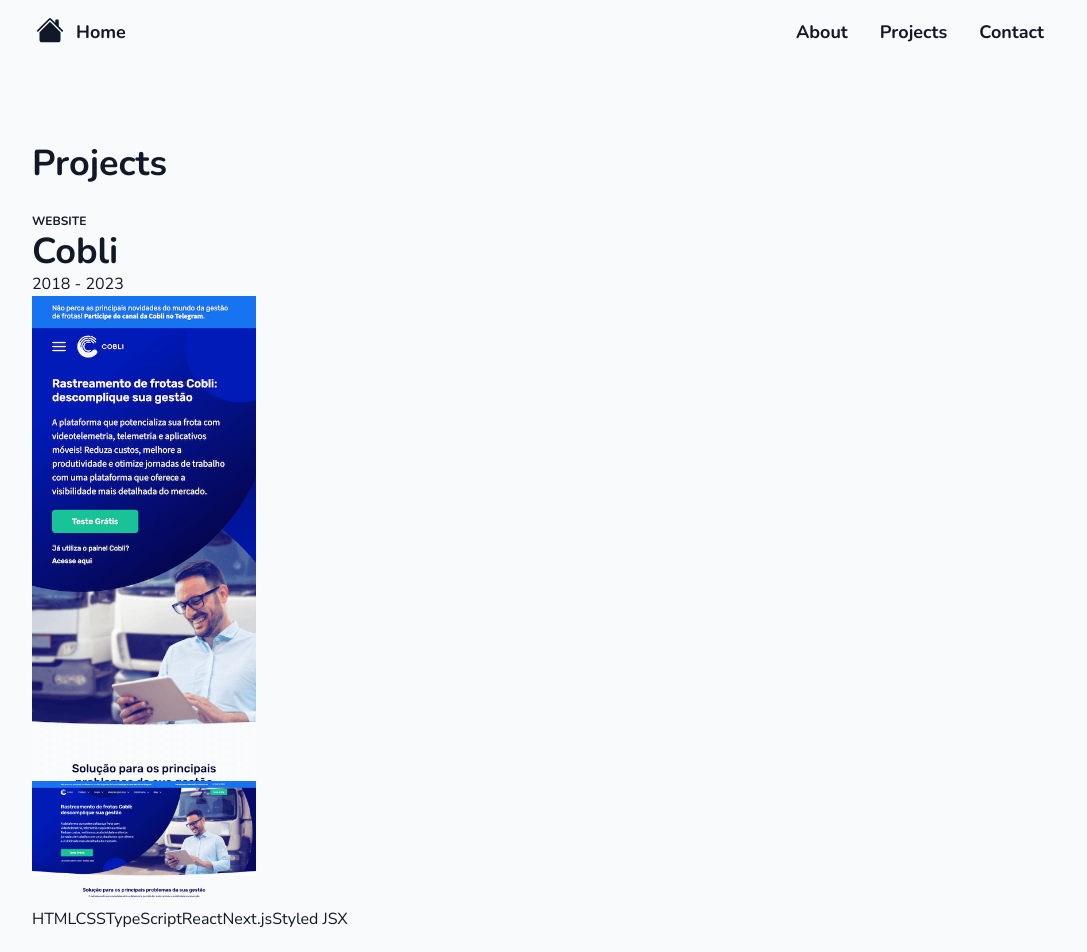
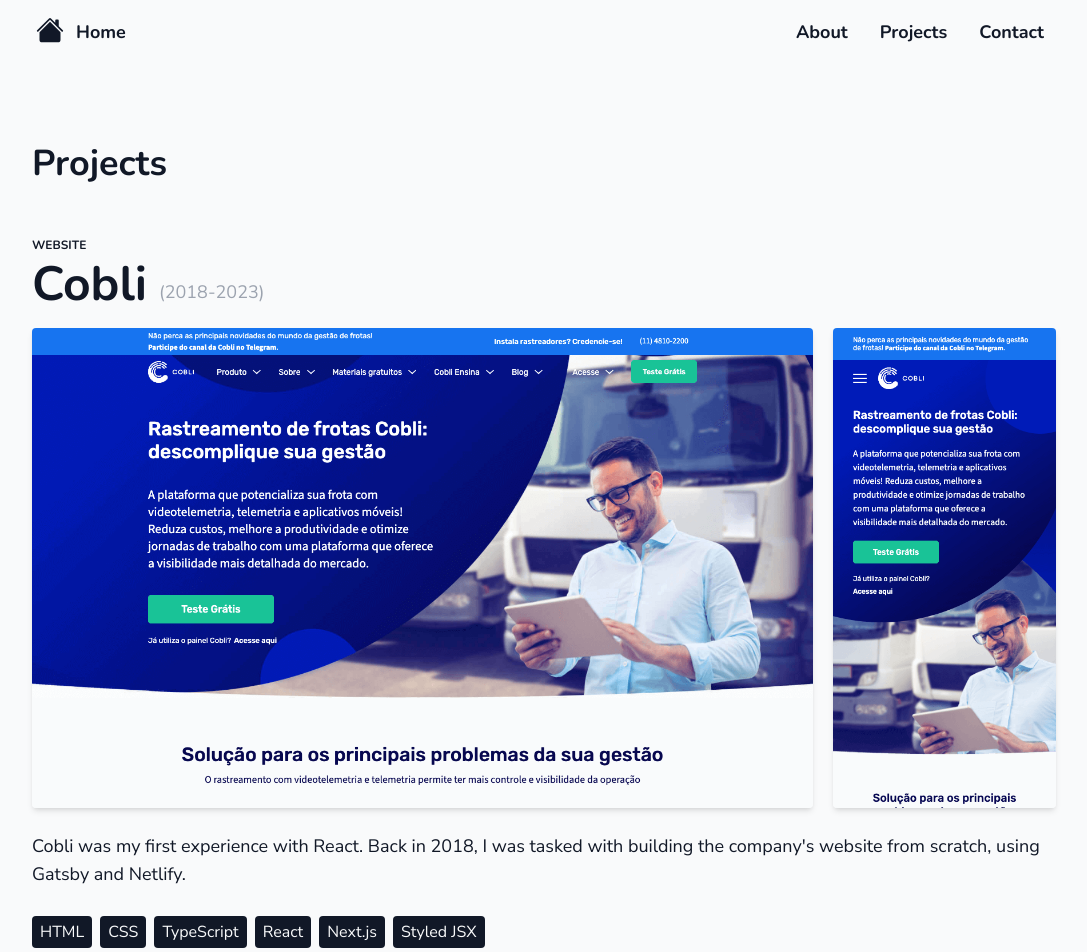
Before and after one commit to thomasryu/portfolio, a Next.js app: page /projects in a window 1280 px wide. Shown: the top 952 px of the page, without its empty margins (96-1183 px from the left). Built offline with nearby package versions, Linux system fonts and the light colour scheme.

Commit message:
Starting to style projects page

```diff
--- a/app/projects/page.tsx
+++ b/app/projects/page.tsx
@@ -11,46 +11,55 @@
       <Container>
         <h1 className="text-3xl lg:text-4xl font-bold">Projects</h1>
 
-        <div className="mt-5 lg:mt-6">
+        <div className="mt-10 lg:mt-12">
           {projects.map((project) => (
             <div key={project.name}>
               {/* Label, Title, Date */}
               <span className="text-xs font-serif font-bold uppercase">{project.label}</span>
+              <div className="flex flex-row items-end">
                 <Link href={project.href}>
-                <h1>{project.name}</h1>
+                  <h1 className="text-4xl lg:text-5xl mt-1">{project.name}</h1>
                 </Link>
-              <div className="">
+                <div className="text-xs lg:text-lg text-gray mb-1.5 ml-2 lg:mb-0.5 lg:ml-3">
+                  (
                   {typeof project.date === 'string' ? (
                     <span>{project.date}</span>
                   ) : (
                     <>
                       <span>{project.date.start}</span>
-                    {' - '}
+                      {'-'}
                       <span>{project.date.end}</span>
                     </>
                   )}
+                  )
+                </div>
               </div>
 
               {/* Images */}
-              <div>
+              <div className="flex flex-row items-center space-x-2 lg:space-x-5 mt-5">
                 {[project.image].flat().map((image) => (
                   <Image
-                    className="w-48 lg:w-56"
+                    className={`block shrink min-w-0 ${
+                      image.type === 'mobile' ? 'w-mobile' : 'w-desktop'
+                    } rounded shadow-md`}
                     src={image.src}
                     alt={image.alt}
-                    width={image.type === 'mobile' ? 390 : 1536}
-                    height={image.type === 'mobile' ? 844 : 864}
+                    width={image.type === 'mobile' ? 390 : 1366}
+                    height={840}
+                    key={image.src}
                   />
                 ))}
               </div>
 
               {/* Description */}
-              <p>{project.description}</p>
+              <p className="text-lg mt-6">{project.description}</p>
 
               {/* Tags */}
-              <div>
+              <div className="flex flex-row justify-start flex-wrap max-w-lg -m-1 mt-6">
                 {project.tags.map((tag) => (
-                  <span>{tag}</span>
+                  <span className="text-white bg-black px-2 py-1 rounded m-1" key={tag}>
+                    {tag}
+                  </span>
                 ))}
               </div>
             </div>
--- a/data/projects.ts
+++ b/data/projects.ts
@@ -20,11 +20,20 @@
     },
 
     image: [
-      { type: 'mobile', src: '/images/projects/cobli-mobile.png', alt: '' },
-      { type: 'desktop', src: '/images/projects/cobli-desktop.png', alt: '' },
+      {
+        type: 'desktop',
+        src: '/images/projects/cobli-desktop.png',
+        alt: "Desktop version of Cobli's website home page",
+      },
+      {
+        type: 'mobile',
+        src: '/images/projects/cobli-mobile.png',
+        alt: "Mobile version of Cobli's website home page",
+      },
     ],
 
-    description: '',
+    description:
+      "Cobli was my first experience with React. Back in 2018, I was tasked with building the company's website from scratch, using Gatsby and Netlify.",
     tags: ['HTML', 'CSS', 'TypeScript', 'React', 'Next.js', 'Styled JSX'],
   },
 ]
--- a/tailwind.config.ts
+++ b/tailwind.config.ts
@@ -12,6 +12,16 @@
       fontFamily: {
         sans: ['var(--font-nunito-sans)'],
         serif: ['var(--font-nunito)'],
+      },
+
+      aspectRatio: {
+        mobile: '390 / 840',
+        desktop: '1366 / 840',
+      },
+
+      width: {
+        mobile: 'calc(100% * (390 / 1756))',
+        desktop: 'calc(100% * (1366 / 1756))',
       },
 
       colors: {
```
Also changed, not shown: public/images/projects/cobli-desktop.png, public/images/projects/cobli-mobile.png. Lines whose indentation alone changed are shown as unchanged.
